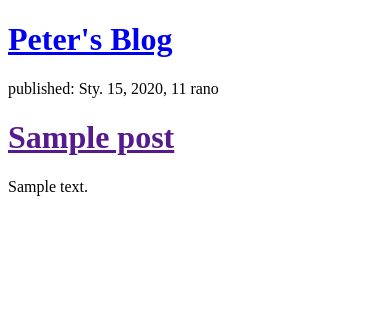
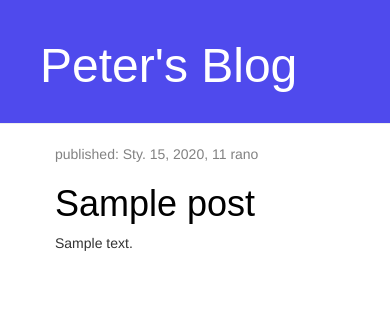
Before and after one commit to ppgallas/my-first-blog, a Django app: template blog/templates/blog/post_list.html in a window 390 px wide. Shown: the top 322 px of the page. Run offline with Django 3.2, Linux system fonts and the light colour scheme; the template is opened without the code that fills it: values that come from a table or form of the project are taken from there, others are empty; tables that the repository leaves empty hold one stand-in row (values such as "Sample post"); some libraries are stand-ins or nearby versions.

Commit message:
Added new templates and views

```diff
--- /dev/null
+++ b/blog/static/css/blog.css
@@ -0,0 +1,46 @@
+.page-header {
+    background-color: #4F4AED;
+    margin-top: 0;
+    padding: 20px 20px 20px 40px;
+}
+
+.page-header h1, .page-header h1 a, .page-header h1 a:visited, .page-header h1 a:active {
+    color: #ffffff;
+    font-size: 36pt;
+    text-decoration: none;
+}
+
+.content {
+    margin-left: 40px;
+}
+
+h1, h2, h3, h4 {
+    font-family: 'Fjalla One', sans-serif;
+}
+
+.date {
+    color: #828282;
+}
+
+.save {
+    float: right;
+}
+
+.post-form textarea, .post-form input {
+    width: 100%;
+}
+
+.top-menu, .top-menu:hover, .top-menu:visited {
+    color: #ffffff;
+    float: right;
+    font-size: 26pt;
+    margin-right: 20px;
+}
+
+.post {
+    margin-bottom: 70px;
+}
+
+.post h1 a, .post h1 a:visited {
+    color: #000000;
+}
--- /dev/null
+++ b/blog/templates/blog/base.html
@@ -0,0 +1,24 @@
+{% load staticfiles %}
+<html>
+    <head>
+        <title>Django Girls blog</title>
+        <link rel="stylesheet" href="//maxcdn.bootstrapcdn.com/bootstrap/3.2.0/css/bootstrap.min.css">
+        <link rel="stylesheet" href="//maxcdn.bootstrapcdn.com/bootstrap/3.2.0/css/bootstrap-theme.min.css">
+        <link href='//fonts.googleapis.com/css?family=Lobster&subset=latin,latin-ext' rel='stylesheet' type='text/css'>
+        <link rel="stylesheet" href="{% static 'css/blog.css' %}">
+    </head>
+    <body>
+        <div class="page-header">
+            <h1><a href="/">Peter's Blog</a></h1>
+        </div>
+
+        <div class="content container">
+            <div class="row">
+                <div class="col-md-8">
+                {% block content %}
+                {% endblock %}
+                </div>
+            </div>
+        </div>
+    </body>
+</html>
--- a/blog/templates/blog/post_list.html
+++ b/blog/templates/blog/post_list.html
@@ -1,20 +1,12 @@
-<!DOCTYPE html>
-<html lang="en">
-<head>
-    <meta charset="UTF-8">
-    <title>Peter's Blog</title>
-</head>
-    <body>
-        <div>
-            <h1><a href="/">Peter's Blog</a></h1>
+{% extends 'blog/base.html' %}
+{% block content%}
+    {% for post in posts %}
+        <div class="post">
+            <div class="date">
+                <p>published: {{ post.published_date }}</p>
+            </div>
+            <h1><a href="{% url 'post_detail' pk=post.pk %}">{{ post.title }}</a></h1>
+            <p>{{ post.text|linebreaksbr }}</p>
         </div>
-
-        {% for post in posts %}
-            <div>
-            <p>published: {{ post.published_date }}</p>
-            <h1><a href="">{{ post.title }}</a> </h1>
-            <p>{{ post.text|linebreaksbr }}</p>
-            </div>
-        {% endfor %}
-    </body>
-</html>
+    {% endfor %}
+{% endblock %}
--- a/blog/urls.py
+++ b/blog/urls.py
@@ -2,5 +2,6 @@ from django.conf.urls import url
 from . import views
 
 urlpatterns = [
-    url(r'^$', views.post_list, name='post_list')
+    url(r'^$', views.post_list, name='post_list'),
+    url(r'^post/(?P<pk>\d+)/$', views.post_detail, name='post_detail')
 ]
--- a/blog/views.py
+++ b/blog/views.py
@@ -1,7 +1,11 @@
-from django.shortcuts import render
+from django.shortcuts import render, get_object_or_404
 from django.utils import timezone
 from .models import Post
 
 def post_list(request):
     posts = Post.objects.filter(published_date__lte=timezone.now()).order_by('published_date')
     return render(request, 'blog/post_list.html', {'posts':posts})
+
+def post_detail(request, pk):
+    post = get_object_or_404(Post, pk=pk)
+    return render(request, 'blog/post_detail.html', {'post':post})
```
Also changed, not shown: blog/templates/blog/post_detail.html (added, +13 -0 lines).
